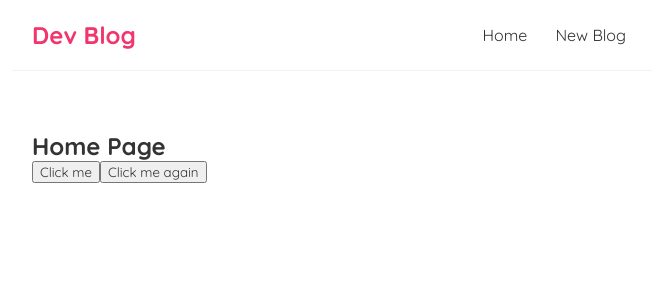
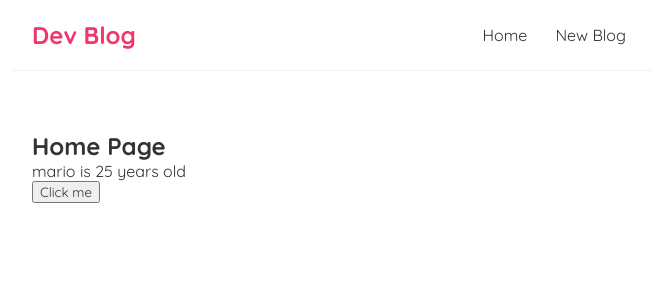
Before and after one commit to MuhammadAli511/WebDevelopment, a React (Create React App) app in the folder blog/: page / in a window 1280 px wide. Shown: the top 300 px of the page, without its empty margins (308-964 px from the left). Built offline with nearby package versions, Linux system fonts and the light colour scheme.

Commit message:
Tutorial 8

```diff
--- a/blog/src/Home.js
+++ b/blog/src/Home.js
@@ -1,21 +1,21 @@
+import { useState } from "react";
+
 const Home = () => {
 
-    const handleClick = (e) => {
-        console.log("Hello", e)
-    }
+    //let name = 'mario'
+    const [name, setName] = useState('mario');
+    const [age, setAge] = useState(25);
 
-    const handleClickAgain = (name, e) => {
-        console.log("Hello " + name)
-        console.log(e)
+    const handleClick = () => {
+        setName('luigi');
+        setAge(30);
     }
 
     return (
     <div className="home">
         <h2>Home Page</h2>
+        <p>{name} is {age} years old</p>
         <button onClick={handleClick}>Click me</button>
-        <button onClick={(e) => {
-            handleClickAgain('mario',e)
-        }}>Click me again</button>
     </div>
     );
 }
```
